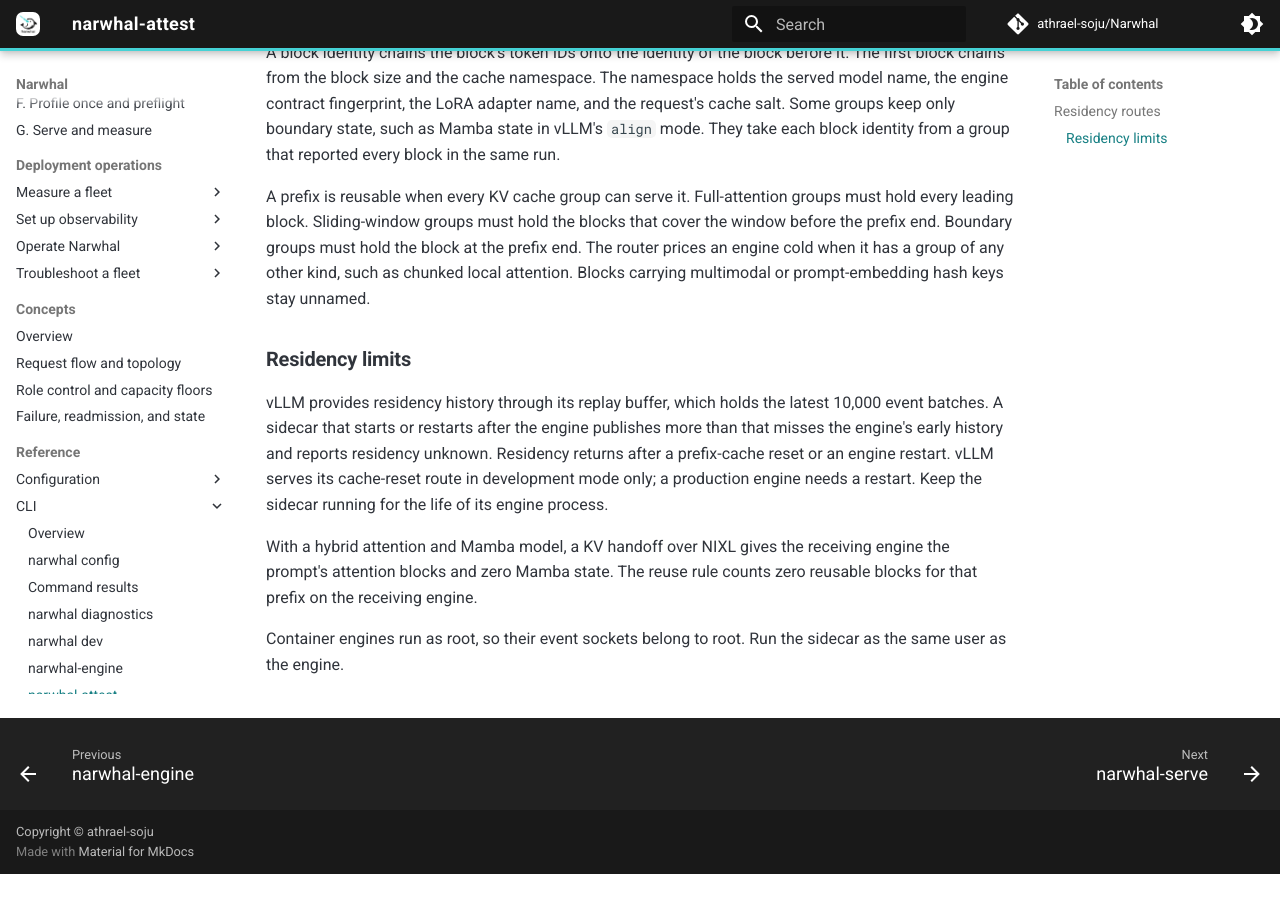
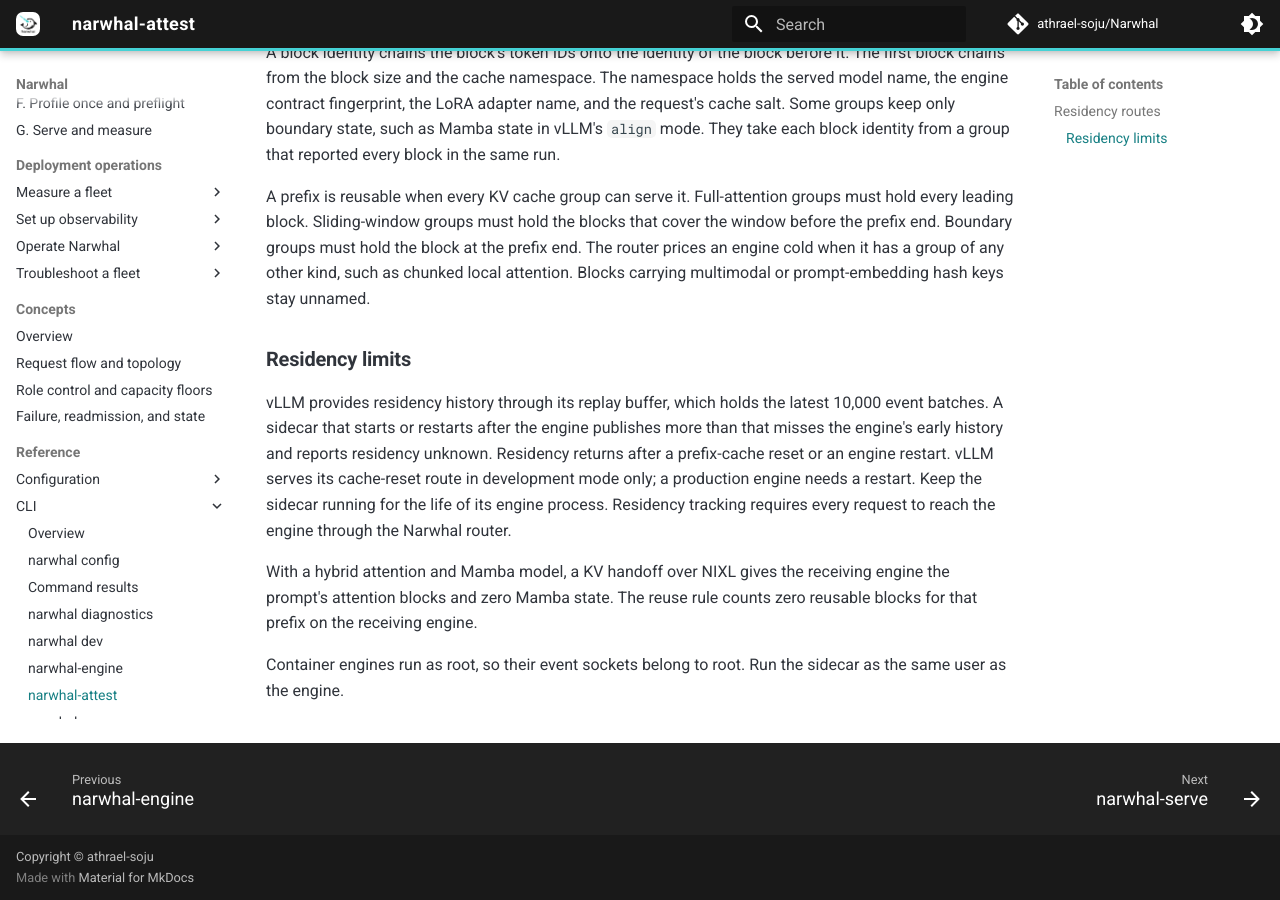
Before and after one commit to athrael-soju/Narwhal, an MkDocs documentation site: the page built from docs/cli/Attest.md, in a window 1280 px wide and 900 px high, scrolled down 1964 px. Built offline with MkDocs 1.6.1 and Material for MkDocs 9.7.7, drawn with Linux system fonts in a browser that asks for light colours; comment, search, counter and statistics services are not loaded; before the commit the page ends 2838 px from its top, so only the background shows below that.

Commit message:
docs(attest): state that residency tracking needs router-only engine access
Refs #176

```diff
--- a/docs/cli/Attest.md
+++ b/docs/cli/Attest.md
@@ -48,7 +48,7 @@ A prefix is reusable when every KV cache group can serve it. Full-attention grou
 
 ### Residency limits
 
-vLLM provides residency history through its replay buffer, which holds the latest 10,000 event batches. A sidecar that starts or restarts after the engine publishes more than that misses the engine's early history and reports residency unknown. Residency returns after a prefix-cache reset or an engine restart. vLLM serves its cache-reset route in development mode only; a production engine needs a restart. Keep the sidecar running for the life of its engine process.
+vLLM provides residency history through its replay buffer, which holds the latest 10,000 event batches. A sidecar that starts or restarts after the engine publishes more than that misses the engine's early history and reports residency unknown. Residency returns after a prefix-cache reset or an engine restart. vLLM serves its cache-reset route in development mode only; a production engine needs a restart. Keep the sidecar running for the life of its engine process. Residency tracking requires every request to reach the engine through the Narwhal router.
 
 With a hybrid attention and Mamba model, a KV handoff over NIXL gives the receiving engine the prompt's attention blocks and zero Mamba state. The reuse rule counts zero reusable blocks for that prefix on the receiving engine.
 
```
